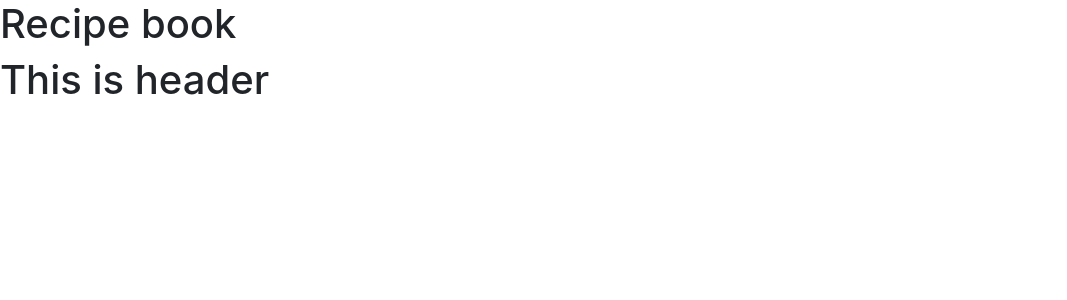
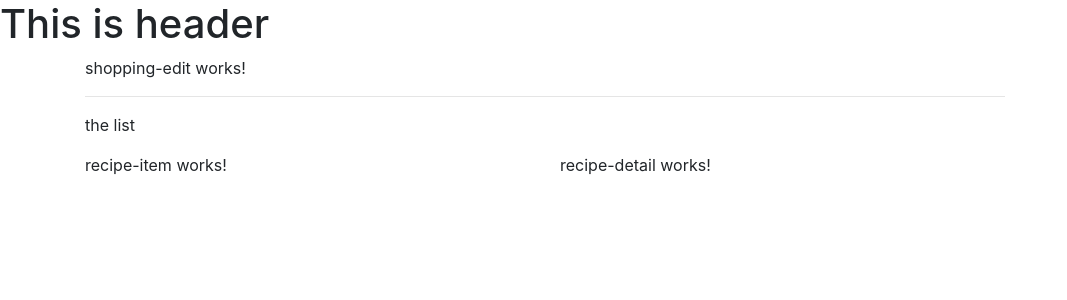
Before and after one commit to Muhammad-Waqar-Bhatti/recipe-book, an Angular app: page / in a window 1280 px wide. Shown: the top 300 px of the page, without its empty margins (0-1067 px from the left). Built offline with nearby package versions, Linux system fonts and the light colour scheme.

Commit message:
added basic html structure to components

```diff
--- a/src/app/app.component.html
+++ b/src/app/app.component.html
@@ -1,2 +1,9 @@
-<h1>Recipe book</h1>
 <app-header></app-header>
+<div class="container">
+    <div class="row">
+        <div class="col-12">
+            <app-shopping-list></app-shopping-list>
+            <app-recipes></app-recipes>
+        </div>
+    </div>
+</div>
--- a/src/app/recipes/recipe-list/recipe-list.component.html
+++ b/src/app/recipes/recipe-list/recipe-list.component.html
@@ -1 +1 @@
-<p>recipe-list works!</p>
+<app-recipe-item></app-recipe-item>
--- a/src/app/recipes/recipes.component.html
+++ b/src/app/recipes/recipes.component.html
@@ -1 +1,8 @@
-<p>recipes works!</p>
+<div class="row">
+    <div class="col-md-5">
+        <app-recipe-list></app-recipe-list>
+    </div>
+    <div class="col-md-7">
+        <app-recipe-detail></app-recipe-detail>
+    </div>
+</div>
--- a/src/app/shopping-list/shopping-list.component.html
+++ b/src/app/shopping-list/shopping-list.component.html
@@ -1 +1,7 @@
-<p>shopping-list works!</p>
+<div class="row">
+    <div class="col-10">
+        <app-shopping-edit></app-shopping-edit>
+        <hr>
+        <p>the list</p>
+    </div>
+</div>
```
